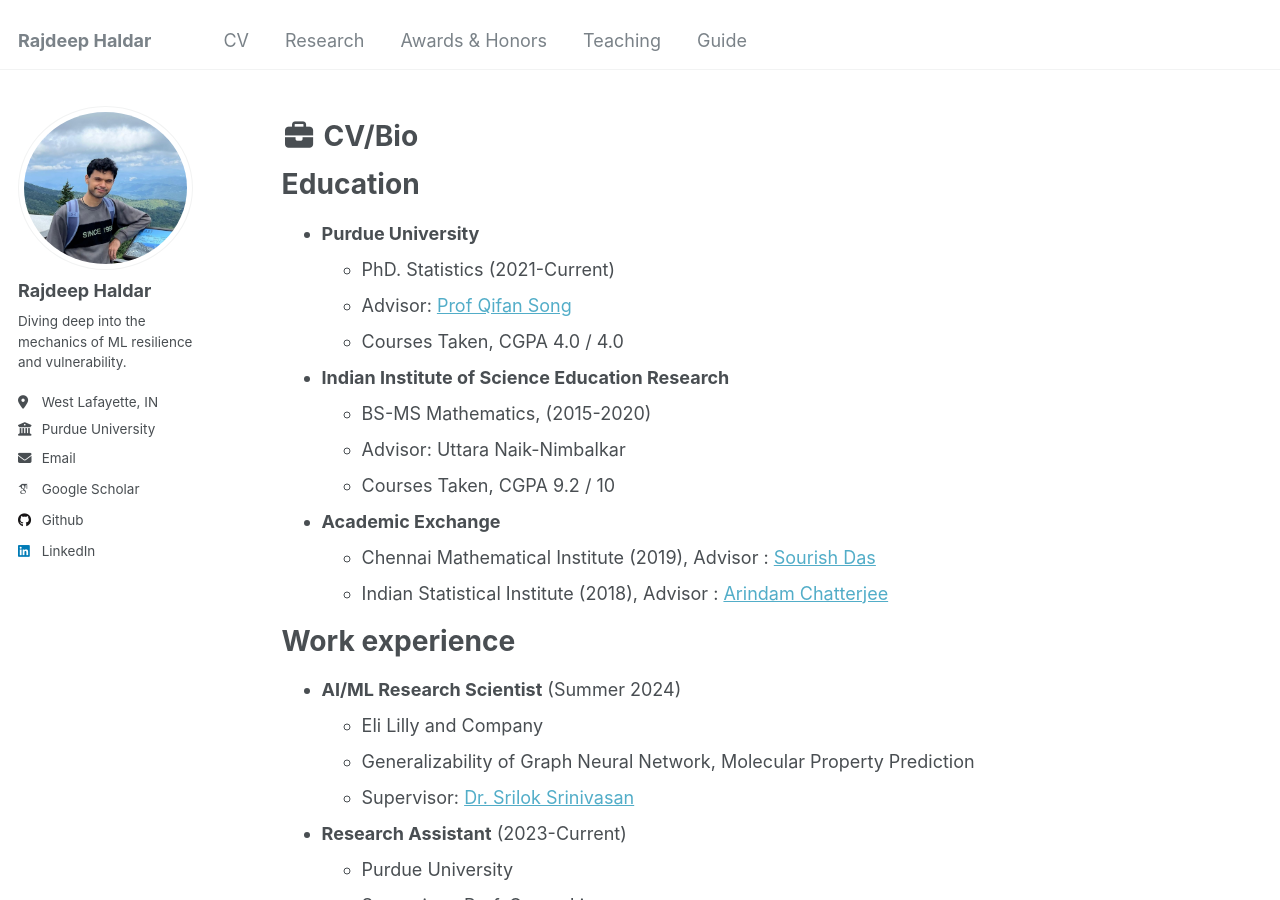
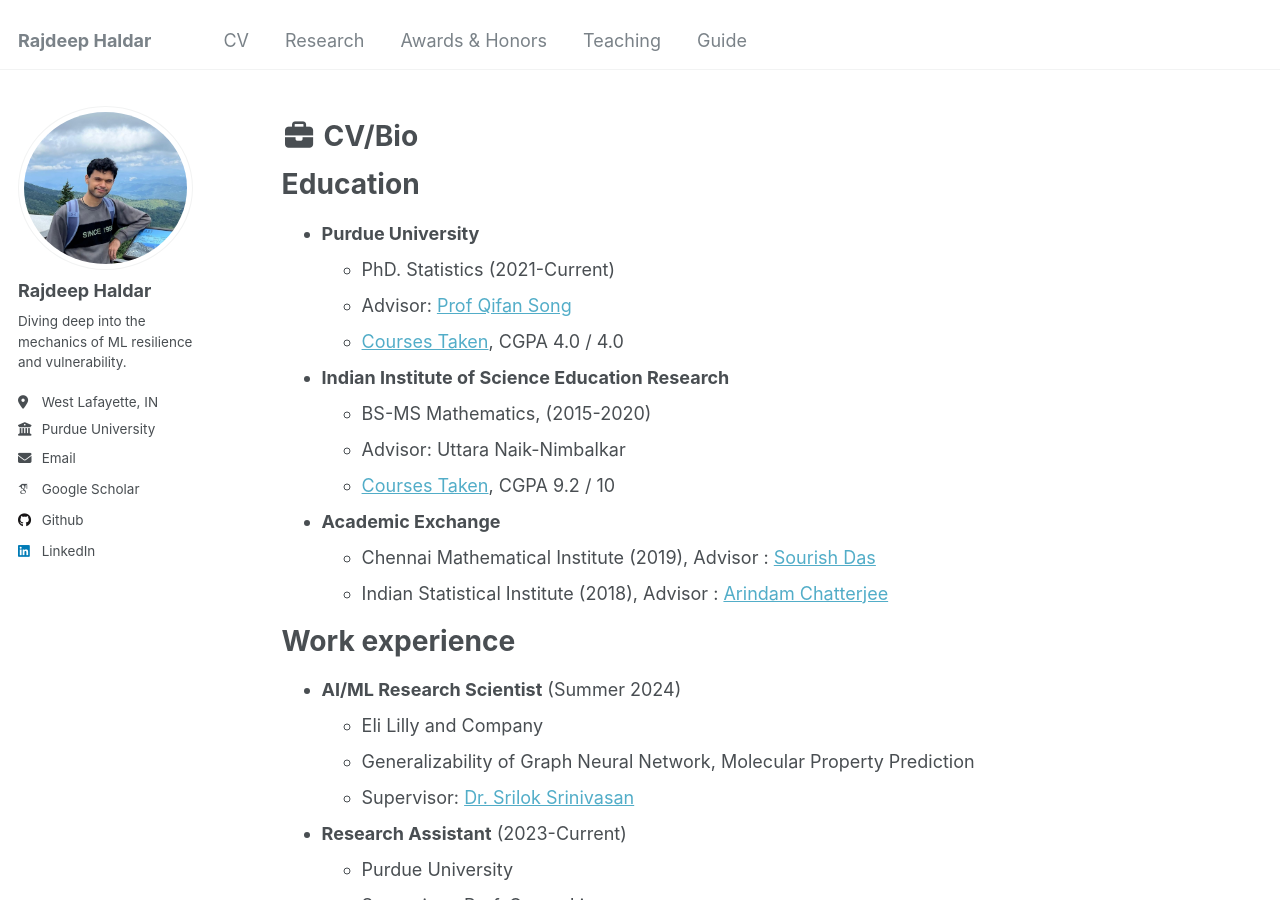
Before and after one commit to rhaldarpurdue/rhaldarpurdue.github.io, a Jekyll site: the page built from _pages/cv.md, in a window 1280 px wide and 900 px high. Built offline with Jekyll 4.4.1, drawn with Linux system fonts in a browser that asks for light colours; some web fonts are replaced; part of the change alters nothing that is shown.

Commit message:
Update cv.md

```diff
--- a/_pages/cv.md
+++ b/_pages/cv.md
@@ -15,11 +15,11 @@ Education
 * **Purdue University**
   * PhD. Statistics (2021-Current)
   * Advisor: [Prof Qifan Song](https://www.stat.purdue.edu/people/faculty/qfsong.html)
-  * Courses Taken, CGPA 4.0 / 4.0
+  * [Courses Taken](https://rhaldarpurdue.github.io/files/purdue_2024_falltranscript.pdf), CGPA 4.0 / 4.0
 * **Indian Institute of Science Education Research**
   * BS-MS Mathematics, (2015-2020)
   * Advisor:  Uttara Naik-Nimbalkar
-  * Courses Taken, CGPA 9.2 / 10
+  * [Courses Taken](https://rhaldarpurdue.github.io/files/20151011 (1).pdf), CGPA 9.2 / 10
 * **Academic Exchange**
   * Chennai Mathematical Institute (2019), Advisor : [Sourish Das](https://www.cmi.ac.in/~sourish/index.html)
   * Indian Statistical Institute (2018), Advisor : [Arindam Chatterjee](https://isi.irins.org/profile/122632)
```
